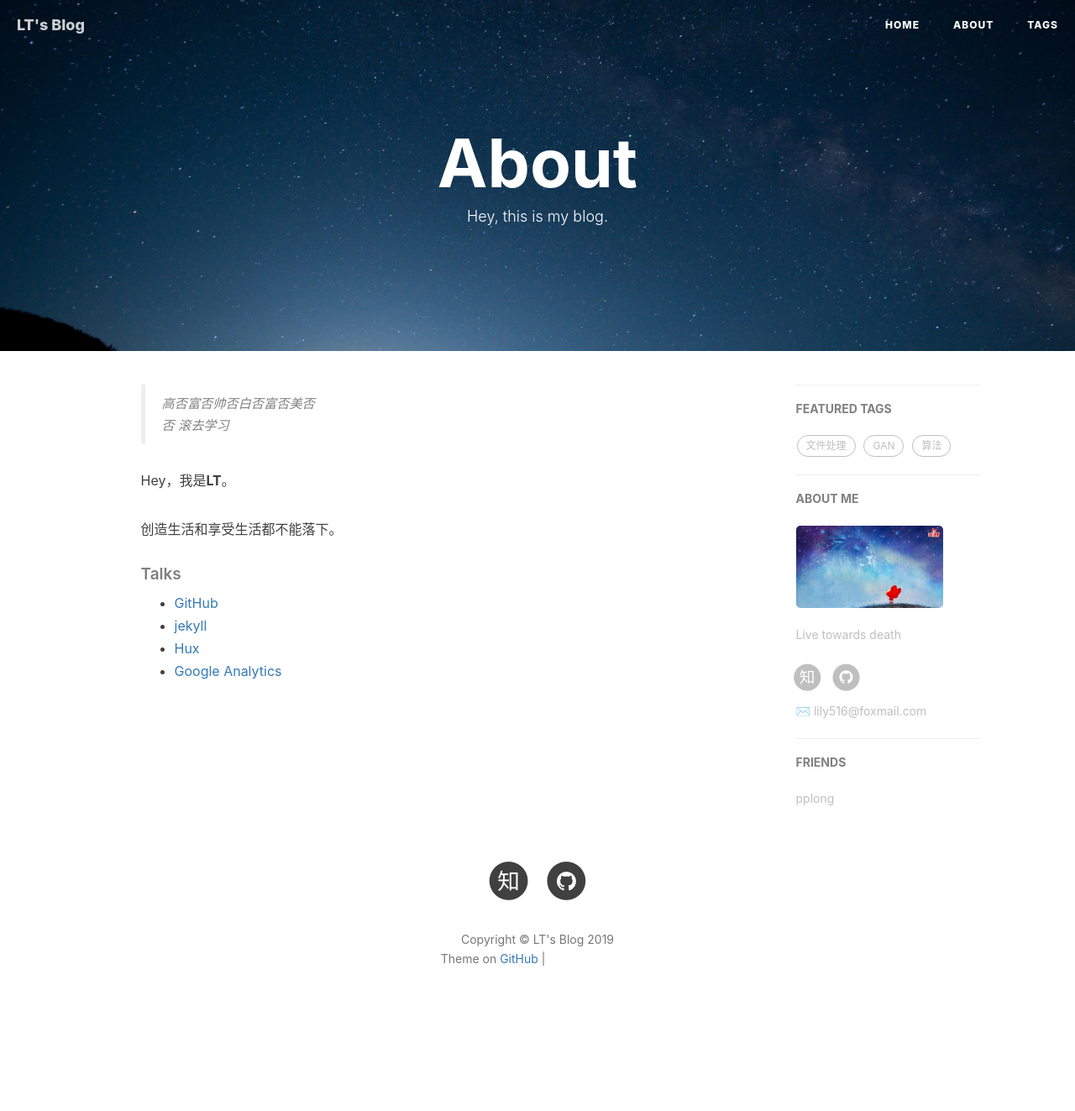
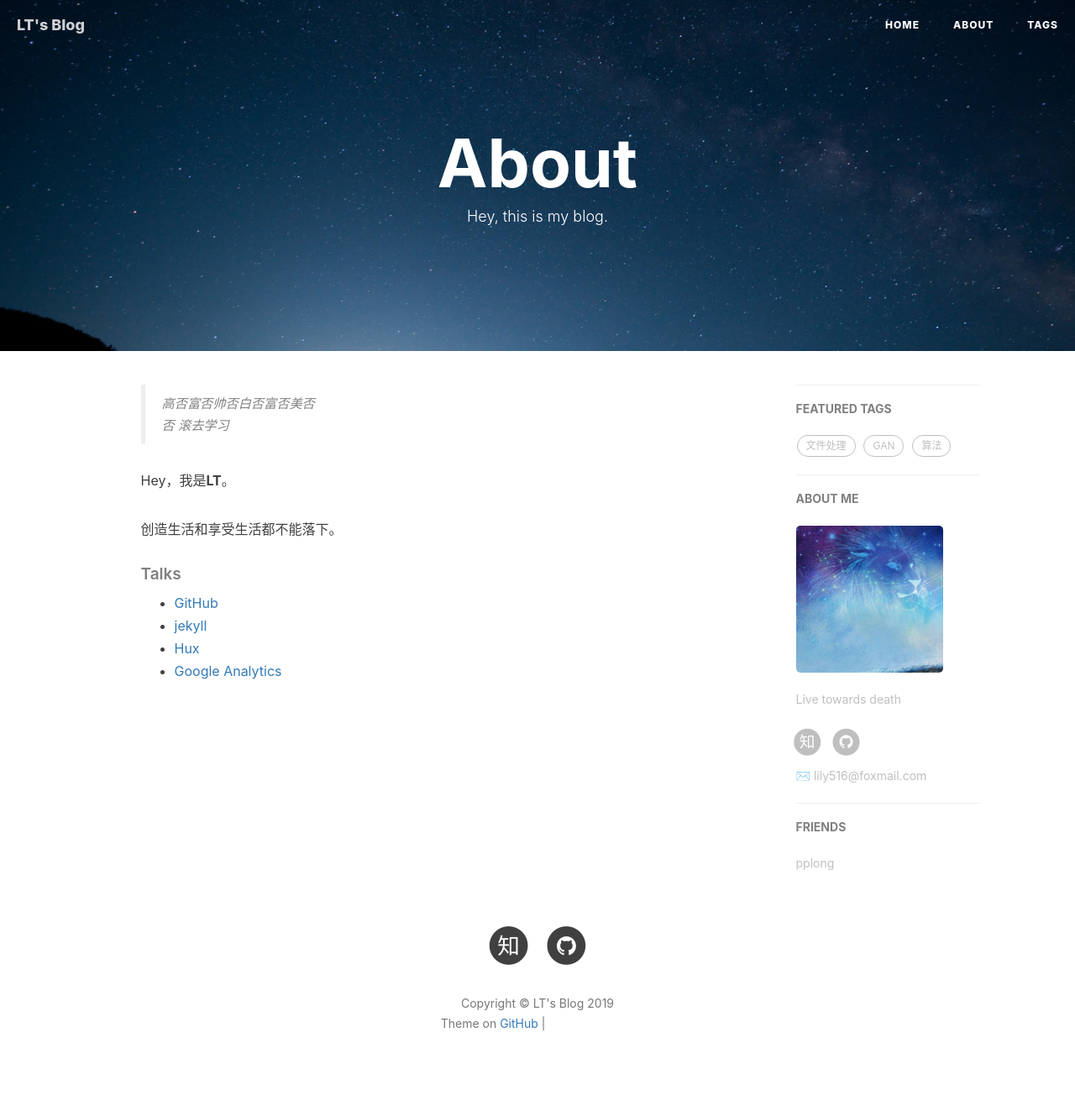
Before and after one commit to LeeeLiu/leeeliu.github.io, a Jekyll site: the page built from about.html, in a window 1280 px wide. Shown: the whole page at 84% size. Built offline with Jekyll 4.4.1, drawn with Linux system fonts in a browser that asks for light colours; nearby versions of some CDN libraries; comment, search, counter and statistics services are not loaded; before the commit the page ends 1246 px from its top, so only the background shows below that; grey boxes are pictures that could not be loaded.

Commit message:
change avatar

```diff
--- a/_config.yml
+++ b/_config.yml
@@ -12,7 +12,7 @@
 # Sidebar settings
 sidebar: true                           # whether or not using Sidebar.
 sidebar-about-description: "Live towards death"
-sidebar-avatar: /img/ali.jpg      # use absolute URL, seeing it's used in both `/` and `/about/`
+sidebar-avatar: /img/lion.jpg      # use absolute URL, seeing it's used in both `/` and `/about/`
 
 
 
```
Also changed, not shown: img/lion.jpg (added).
